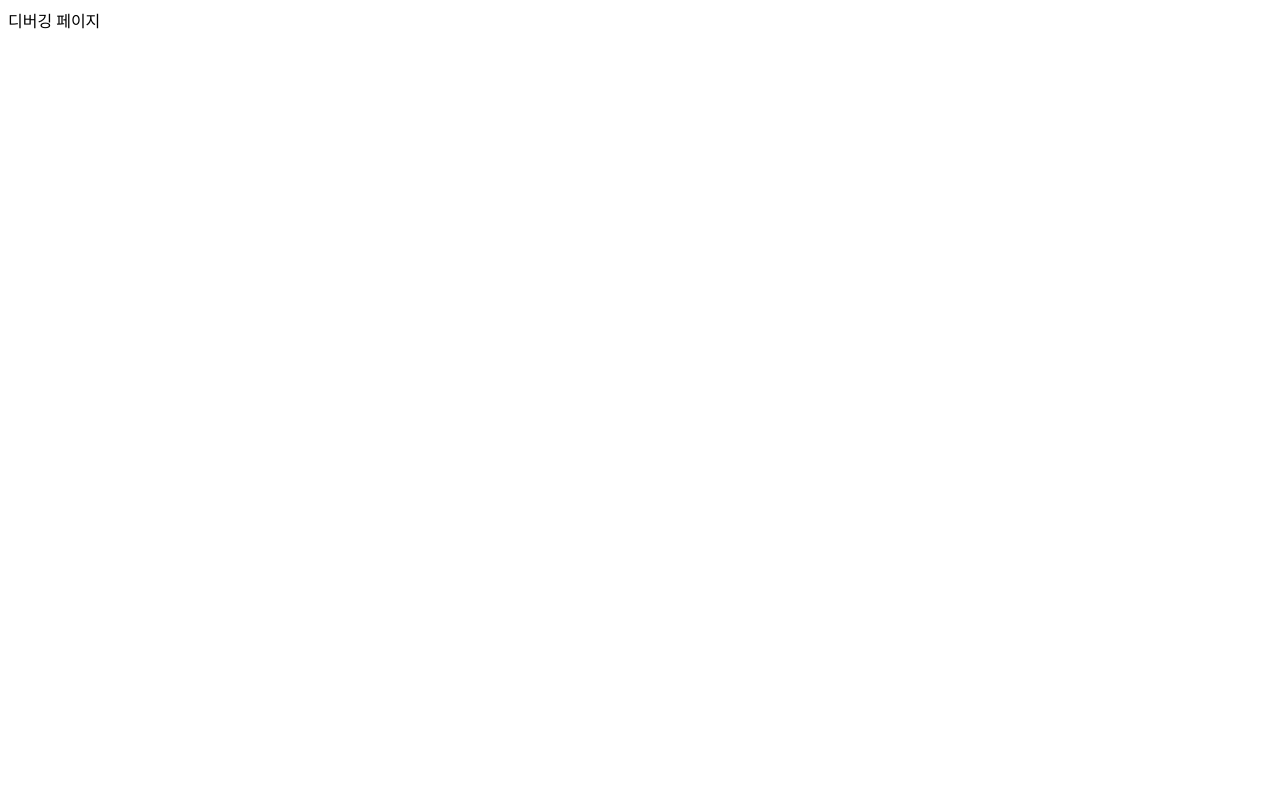
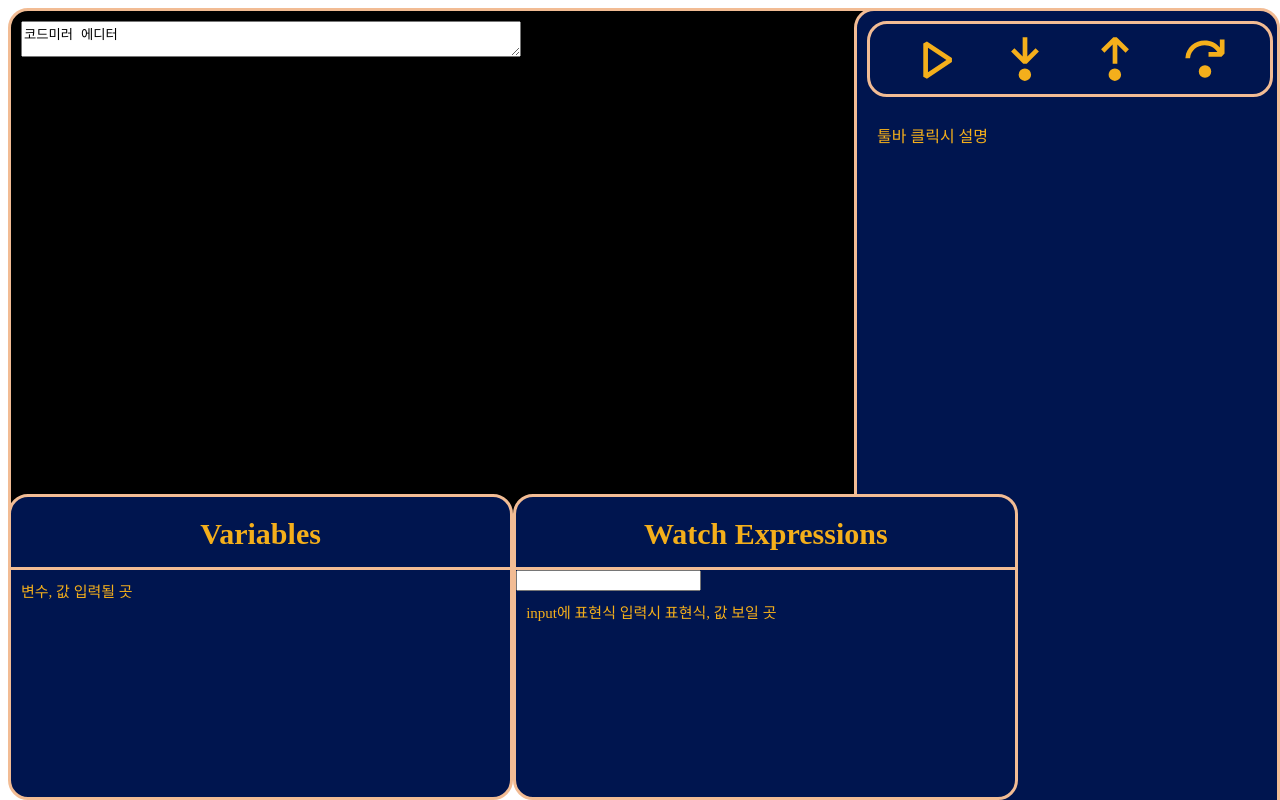
Before and after one commit to tpdud406/Debugger-frontend, a React (Create React App) app: page /debugging in a window 1280 px wide. Built offline with nearby package versions, Linux system fonts and the light colour scheme.

Commit message:
feat: 디버깅화면UI 마크업

```diff
--- a/src/Pages/Debugging/index.js
+++ b/src/Pages/Debugging/index.js
@@ -1,5 +1,33 @@
+import styled from "styled-components";
+
+import Editor from "../../components/Editor";
+import SideBar from "../../components/SideBar";
+import Variables from "../../components/Variables";
+import Watch from "../../components/Watch";
+
 function Debugging() {
-  return <div>디버깅 페이지</div>;
+  return (
+    <Wrapper>
+      <Editor />
+      <SideBar />
+      <Bottom>
+        <Variables />
+        <Watch />
+      </Bottom>
+    </Wrapper>
+  );
 }
 
 export default Debugging;
+
+const Wrapper = styled.div`
+  display: flex;
+`;
+
+const Bottom = styled.div`
+  display: flex;
+  flex-wrap: wrap;
+  position: fixed;
+  bottom: 0;
+  width: 100%;
+`;
--- /dev/null
+++ b/src/components/Editor/index.js
@@ -0,0 +1,25 @@
+import styled from "styled-components";
+
+function Editor() {
+  return (
+    <Wrapper>
+      <Textarea defaultValue={"코드미러 에디터"} />
+    </Wrapper>
+  );
+}
+
+export default Editor;
+
+const Wrapper = styled.form`
+  background: black;
+  color: #f4af1b;
+  width: 1480px;
+  height: 660px;
+  border: 3px solid #f2bc94;
+  border-radius: 20px;
+  padding: 10px;
+`;
+
+const Textarea = styled.textarea`
+  width: 500px;
+`;
--- /dev/null
+++ b/src/components/SideBar/index.js
@@ -0,0 +1,29 @@
+import styled from "styled-components";
+import ToolBar from "../ToolBar";
+
+function SideBar() {
+  return (
+    <Wrapper>
+      <ToolBar />
+      <Description>툴바 클릭시 설명</Description>
+    </Wrapper>
+  );
+}
+
+export default SideBar;
+
+const Wrapper = styled.div`
+  background: #00154f;
+  color: #f4af1b;
+  width: 400px;
+  height: 100%;
+  border: 3px solid #f2bc94;
+  border-radius: 20px;
+  position: fixed;
+  right: 0;
+  padding: 10;
+`;
+
+const Description = styled.p`
+  padding: 10px;
+`;
--- /dev/null
+++ b/src/components/ToolBar/index.js
@@ -0,0 +1,35 @@
+import styled from "styled-components";
+import {
+  VscDebugStart,
+  VscDebugPause,
+  VscDebugStepInto,
+  VscDebugStepOut,
+  VscDebugStepOver,
+} from "react-icons/vsc";
+
+function ToolBar() {
+  return (
+    <Wrapper>
+      {<VscDebugStart /> || <VscDebugPause />}
+      <VscDebugStepInto />
+      <VscDebugStepOut />
+      <VscDebugStepOver />
+    </Wrapper>
+  );
+}
+
+export default ToolBar;
+
+const Wrapper = styled.div`
+  display: flex;
+  flex-basis: auto;
+  background: #00154f;
+  color: #f4af1b;
+  width: 100%;
+  height: 60px;
+  border: 3px solid #f2bc94;
+  border-radius: 20px;
+  justify-content: space-evenly;
+  padding-top: 10px;
+  font-size: 50px;
+`;
--- /dev/null
+++ b/src/components/Variables/index.js
@@ -0,0 +1,36 @@
+import styled from "styled-components";
+
+function Variables() {
+  return (
+    <Wrapper>
+      <Title>Variables</Title>
+      <Contents>변수, 값 입력될 곳</Contents>
+    </Wrapper>
+  );
+}
+
+export default Variables;
+
+const Wrapper = styled.div`
+  background: #00154f;
+  color: #f4af1b;
+  width: 39%;
+  height: 300px;
+  border: 3px solid #f2bc94;
+  border-radius: 20px;
+`;
+
+const Title = styled.div`
+  height: 50px;
+  text-align: center;
+  font-size: 30px;
+  font-weight: 600;
+  text-align: center;
+  border-bottom: 3px solid #f2bc94;
+  padding-top: 20;
+`;
+
+const Contents = styled.div`
+  font-size: 15px;
+  padding: 10;
+`;
--- /dev/null
+++ b/src/components/Watch/index.js
@@ -0,0 +1,37 @@
+import styled from "styled-components";
+
+function Watch() {
+  return (
+    <Wrapper>
+      <Title>Watch Expressions</Title>
+      <input />
+      <Contents>input에 표현식 입력시 표현식, 값 보일 곳</Contents>
+    </Wrapper>
+  );
+}
+
+export default Watch;
+
+const Wrapper = styled.div`
+  background: #00154f;
+  color: #f4af1b;
+  width: 39%;
+  height: 300px;
+  border: 3px solid #f2bc94;
+  border-radius: 20px;
+`;
+
+const Title = styled.div`
+  height: 50px;
+  text-align: center;
+  font-size: 30px;
+  font-weight: 600;
+  text-align: center;
+  border-bottom: 3px solid #f2bc94;
+  padding-top: 20;
+`;
+
+const Contents = styled.div`
+  font-size: 15px;
+  padding: 10;
+`;
```
